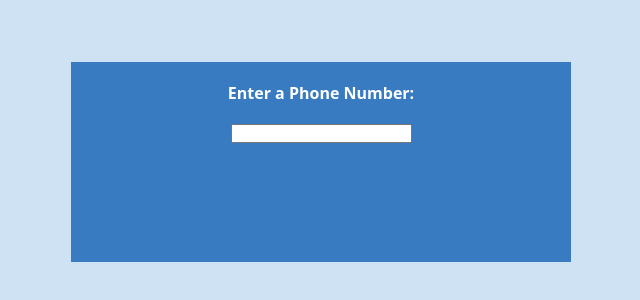
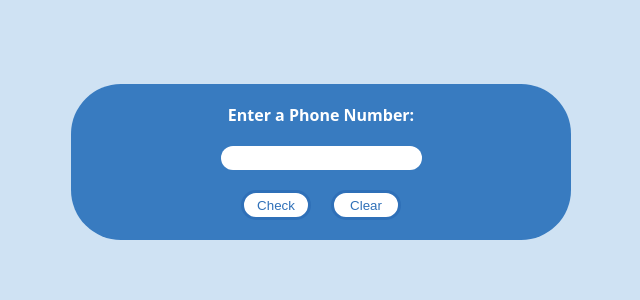
Before and after one commit to devangmalhotra/telephone-validator, a plain HTML site: page index.html in a window 1280 px wide. Shown: the part 238-538 px from the top of the page, without its empty margins (319-959 px from the left). Drawn offline with Linux system fonts and the light colour scheme.

Commit message:
updated html and css

```diff
--- a/index.html
+++ b/index.html
@@ -3,7 +3,7 @@
   <head>
     <meta charset="UTF-8">
     <meta name="viewport" content="width=device-width, initial-scale=1.0">
-    <title>Roman Numeral Converter</title>
+    <title>Telephone Number Validator</title>
     <link rel="stylesheet" href="styles.css">
 </head>
 <body>
@@ -12,7 +12,12 @@
       <div id="container-content">
         <label for="user-input">Enter a Phone Number:</label>
         <input type="text" name="user-input" id="user-input"/>
+        <div id="buttons-container">
+            <button class="btn" id="check-btn">Check</button>
+            <button class="btn" id="clear-btn">Clear</button>
+        </div>
       </div>
+      <div id="results-div" class="hidden"></div>
     </div>
   </main>
   <script src="script.js"></script>
--- a/styles.css
+++ b/styles.css
@@ -26,7 +26,7 @@ main {
   background-color: #387bc0;
   padding: 20px;
   width: 500px;
-  height: 200px;
+  border-radius: 50px;
 }
 
 #container-content {
@@ -40,3 +40,38 @@ main {
 label {
   font-weight: bold;
 }
+
+#buttons-container {
+  display: flex;
+  gap: 20px;
+}
+
+input {
+  outline: none;
+  border: none;
+  border-radius: 20px;
+  height: 10px;
+  padding: 12px;
+}
+
+.btn {
+  width: 70px;
+  height: 30px;
+  background-color: white;
+  border: solid #2f70b8;
+  border-radius: 20px;
+  border-color: #2f70b8;
+  color: #2f70b8;
+  background-color: white;
+}
+
+.btn:hover {
+  background-color: #2f70b8;
+  cursor: pointer;
+  border-color: white;
+  color: white;
+}
+
+.hidden {
+  display: none;
+}
```
